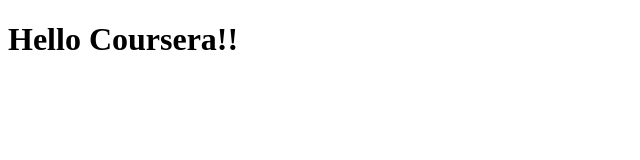
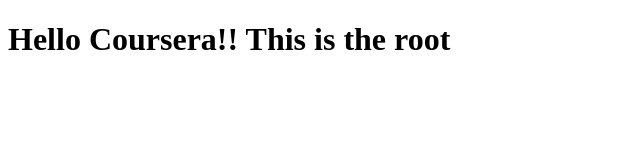
Before and after one commit to sonusc/coursera-test, a plain HTML site: page index.html in a window 1280 px wide. Shown: the whole page, without its empty margins (0-640 px from the left). Drawn offline with Linux system fonts and the light colour scheme.

Commit message:
updated index

```diff
--- a/index.html
+++ b/index.html
@@ -7,6 +7,6 @@
   </head>
 
   <body>
-    <h1> Hello Coursera!!</h1>
+    <h1> Hello Coursera!! This is the root</h1>
   </body>
 </html>
```
Also changed, not shown: 1 other file.
